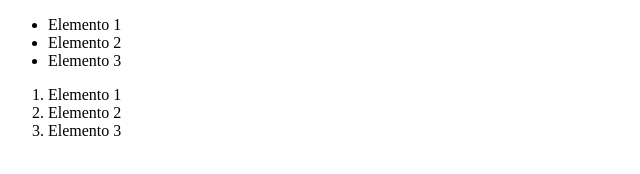
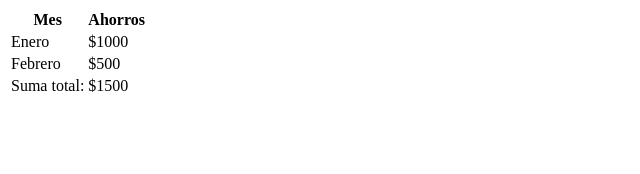
Before and after one commit to dcardonac31/CursoFrontend_NicolasSchurmann, a plain HTML site: page html/index.html in a window 1280 px wide. Shown: the whole page, without its empty margins (0-640 px from the left). Drawn offline with Linux system fonts and the light colour scheme.

Commit message:
Tablas, cabeceras, pie, filas y celdas

```diff
--- a/html/index.html
+++ b/html/index.html
@@ -4,15 +4,29 @@
     <title>Mi primera pagina</title>
   </head>
   <body>
-    <ul>
-      <li>Elemento 1</li>
-      <li>Elemento 2</li>
-      <li>Elemento 3</li>
-    </ul>
-    <ol>
-      <li>Elemento 1</li>
-      <li>Elemento 2</li>
-      <li>Elemento 3</li>
-    </ol>
+    <table>
+      <thead>       <!-- cabecera tabla -->
+        <tr>        <!-- fila -->
+          <th>Mes</th>      <!--celdas-->
+          <th>Ahorros</th>
+        </tr>
+      </thead>
+      <tbody> <!--Contenido tabla-->
+        <tr>
+          <td>Enero</td>
+          <td>$1000</td>
+        </tr>
+        <tr>
+          <td>Febrero</td>
+          <td>$500</td>
+        </tr>
+      </tbody>
+      <tfoot> <!--Pie tabla-->
+        <tr>
+          <td>Suma total:</td>
+          <td>$1500</td>
+        </tr>
+      </tfoot>
+    </table>
   </body>
 </html>
```
